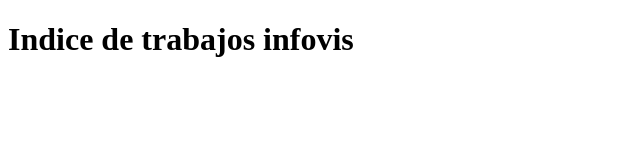
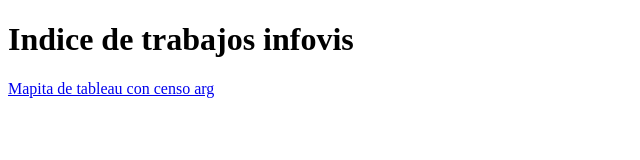
Before and after one commit to rdrg/infovis, a plain HTML site: page index.html in a window 1280 px wide. Shown: the whole page, without its empty margins (0-640 px from the left). Drawn offline with Linux system fonts and the light colour scheme.

Commit message:
Update index.html

```diff
--- a/index.html
+++ b/index.html
@@ -7,5 +7,6 @@
 </head>
 <body>
   <h1>Indice de trabajos infovis</h1>
+  <a href="tableau/">Mapita de tableau con censo arg</a>
 </body>
 </html>
```
